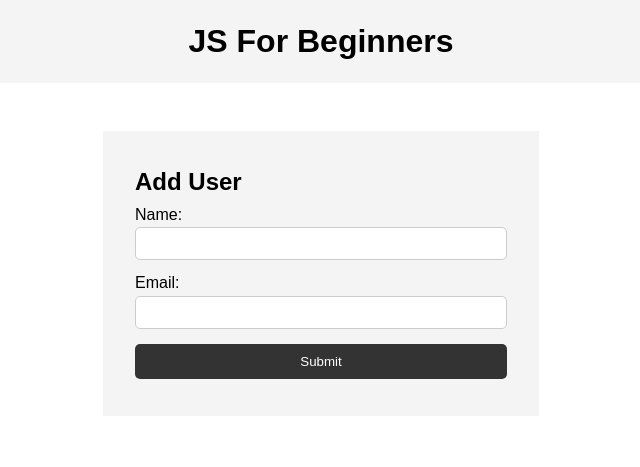
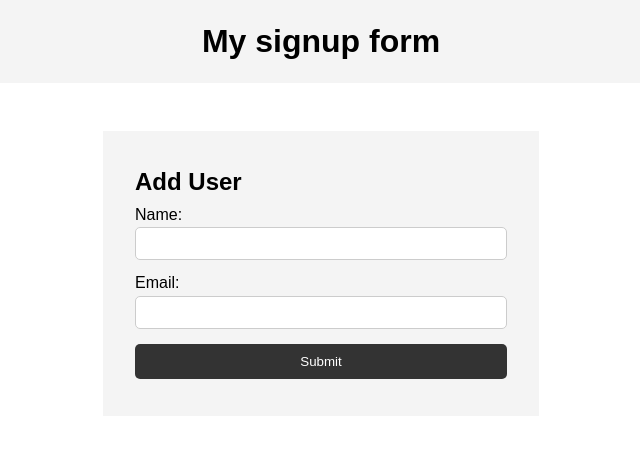
Before and after one commit to peermonkey/LearnJS, a plain HTML site: page index.html in a window 1280 px wide. Shown: the whole page, without its empty margins (319-959 px from the left). Drawn offline with Linux system fonts and the light colour scheme.

Commit message:
form ver.1.1.0

```diff
--- a/index.html
+++ b/index.html
@@ -4,12 +4,12 @@
     <meta charset="UTF-8" />
     <meta name="viewport" content="width=device-width, initial-scale=1.0" />
     <meta http-equiv="X-UA-Compatible" content="ie=edge" />
-    <title>JS For Beginners</title>
+    <title>My signup form</title>
     <link rel="stylesheet" href="style.css">
   </head>
   <body>
     <header>
-      <h1>JS For Beginners</h1>
+      <h1>My signup form</h1>
     </header>
 
     <section class="container">
```
